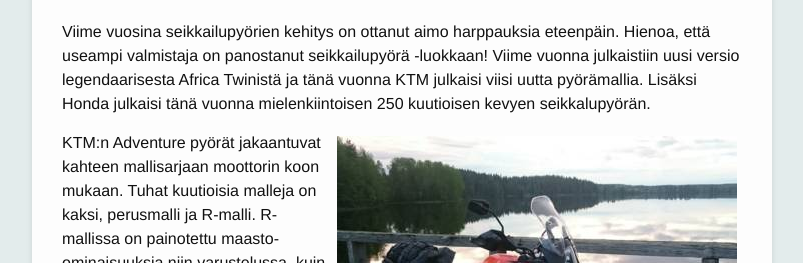
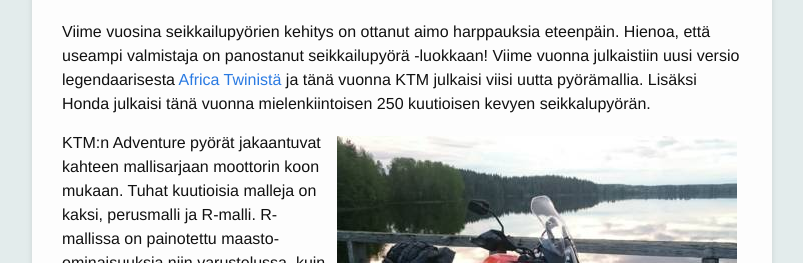
Before and after one commit to seikkailuendurolla/seikkailuendurolla.github.io, a Jekyll site: the page built from _posts/2017-06-24-ktm-1090-adventure.md, in a window 1280 px wide and 900 px high, scrolled down 944 px, cut to the strip 237-500 px from the top of the window. Shown: the whole strip, without its empty margins (238-1041 px from the left). Built offline with Jekyll 4.4.1, drawn with Linux system fonts in a browser that asks for light colours; some web fonts are replaced; comment, search, counter and statistics services are not loaded; some of the changed lines change nothing that is shown.

Commit message:
Linkin lisäys

```diff
--- a/_posts/2017-06-24-ktm-1090-adventure.md
+++ b/_posts/2017-06-24-ktm-1090-adventure.md
@@ -17,10 +17,10 @@ allowfullscreen></iframe>
 
 Viime vuosina seikkailupyörien kehitys on ottanut aimo harppauksia
 eteenpäin. Hienoa, että useampi valmistaja on panostanut seikkailupyörä
--luokkaan! Viime vuonna julkaistiin uusi versio legendaarisesta Africa
-Twinistä ja tänä vuonna KTM julkaisi viisi uutta pyörämallia. Lisäksi
-Honda julkaisi tänä vuonna mielenkiintoisen 250 kuutioisen kevyen
-seikkalupyörän.<!--more-->
+-luokkaan! Viime vuonna julkaistiin uusi versio legendaarisesta
+[Africa Twinistä](/2016/07/14/africa-twinin-paluu) ja tänä vuonna KTM
+julkaisi viisi uutta pyörämallia. Lisäksi Honda julkaisi tänä vuonna
+mielenkiintoisen 250 kuutioisen kevyen seikkalupyörän.<!--more-->
 
 <img src="/assets/1090-1.jpg" style="float: right; padding: 5px;" />
 
```
